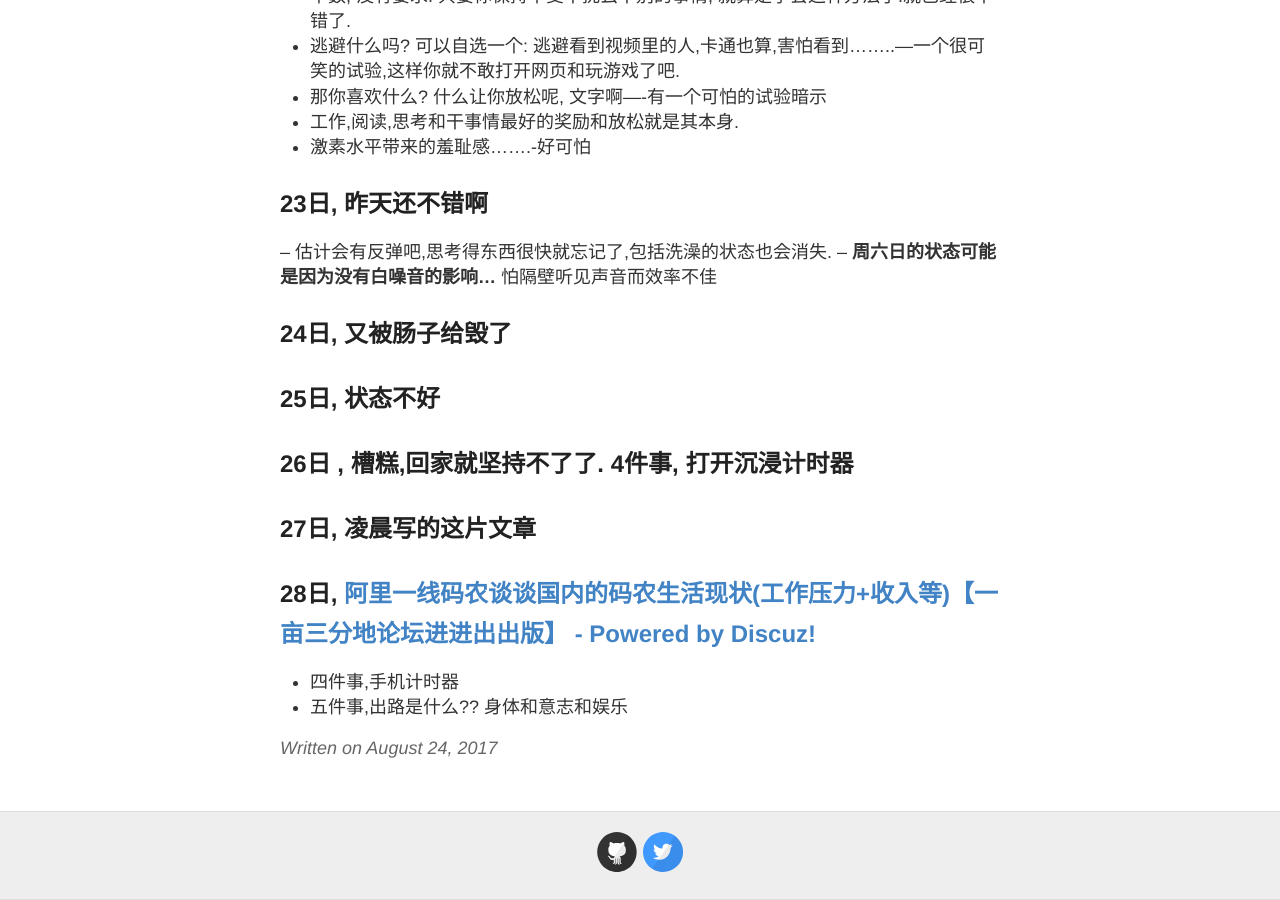
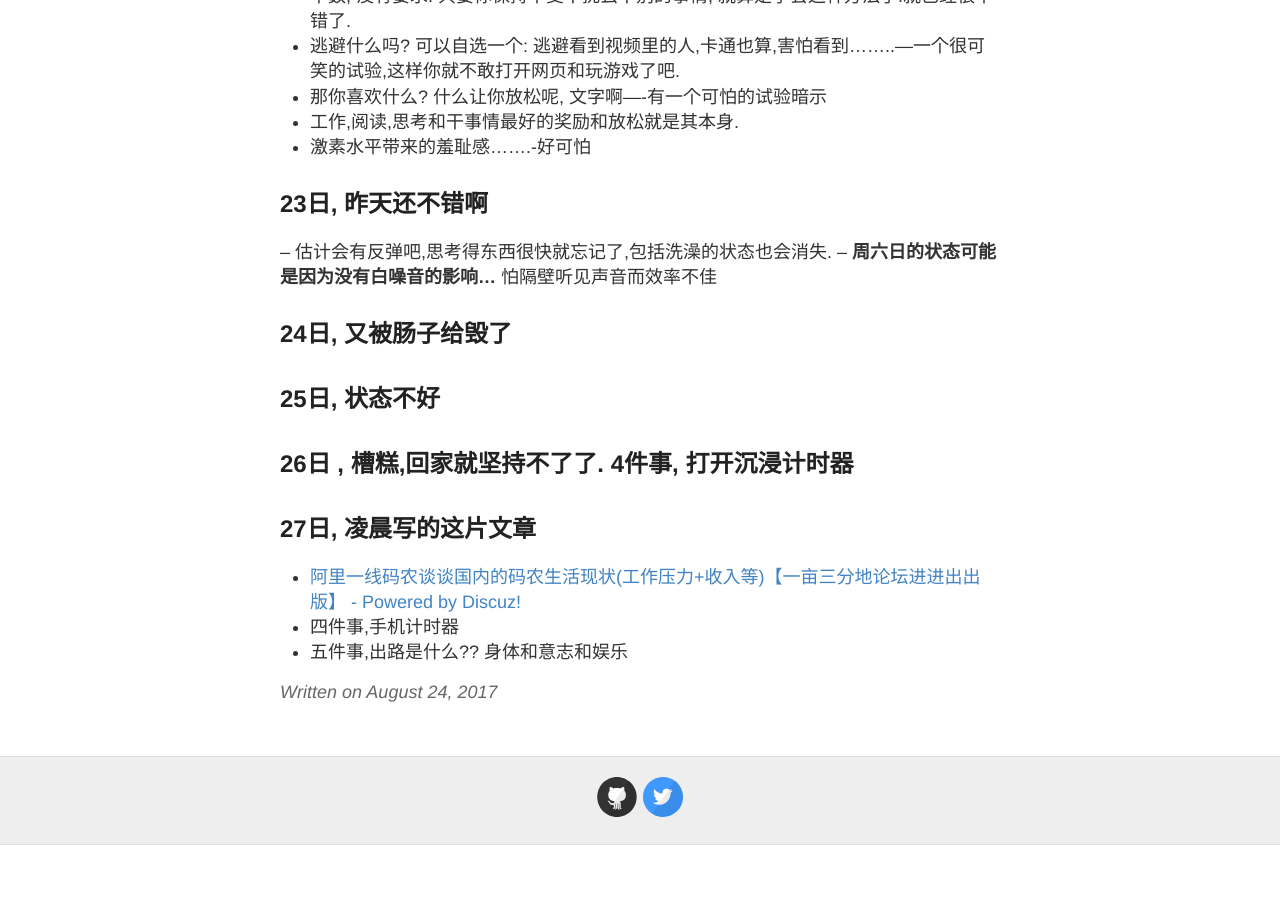
Before and after one commit to evelol/zzx_blog, a Jekyll site: the page built from _posts/2017-08-24-Ok.md, in a window 1280 px wide and 900 px high, scrolled down 3984 px. Built offline with Jekyll 4.4.1, drawn with Linux system fonts in a browser that asks for light colours; our own code applies the rules of GitHub Pages for plain Markdown files; after the commit the page ends 4829 px from its top, so only the background shows below that.

Commit message:
Update 2017-08-24-Ok.md

```diff
--- a/_posts/2017-08-24-Ok.md
+++ b/_posts/2017-08-24-Ok.md
@@ -95,6 +95,6 @@
 ## 25日, 状态不好
 ## 26日 , 槽糕,回家就坚持不了了. 4件事, 打开沉浸计时器
 ## 27日, 凌晨写的这片文章
-## 28日, [阿里一线码农谈谈国内的码农生活现状(工作压力+收入等)【一亩三分地论坛进进出出版】 - Powered by Discuz!](http://www.1point3acres.com/bbs/thread-280929-13-1.html)
+- [阿里一线码农谈谈国内的码农生活现状(工作压力+收入等)【一亩三分地论坛进进出出版】 - Powered by Discuz!](http://www.1point3acres.com/bbs/thread-280929-13-1.html)
 - 四件事,手机计时器
 - 五件事,出路是什么?? 身体和意志和娱乐
```
